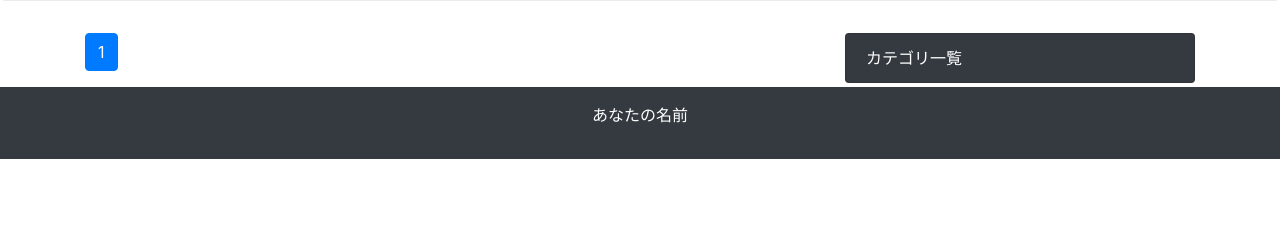
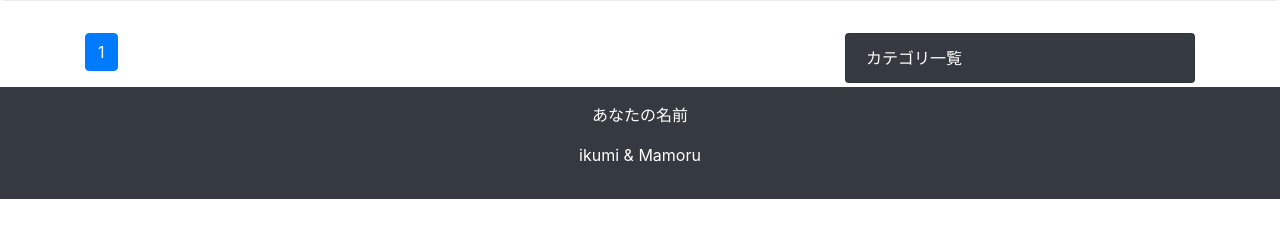
Before and after one commit to ikumi0916/RestaurantMap, a Django app: page / in a window 1280 px wide. Shown: the part 332-580 px from the top of the page. Run offline with Django 3.2, Linux system fonts and the light colour scheme; data that the repository does not hold is empty; some libraries are stand-ins or nearby versions.

Commit message:
Home画面に作者の名前を追加

```diff
--- a/blog/templates/blog/base.html
+++ b/blog/templates/blog/base.html
@@ -59,6 +59,7 @@
 
     <footer class="bg-dark text-white text-center py-3">
       <p>あなたの名前</p>
+      <p>ikumi & Mamoru</p>
     </footer>
 
     <!-- Optional JavaScript -->
```
